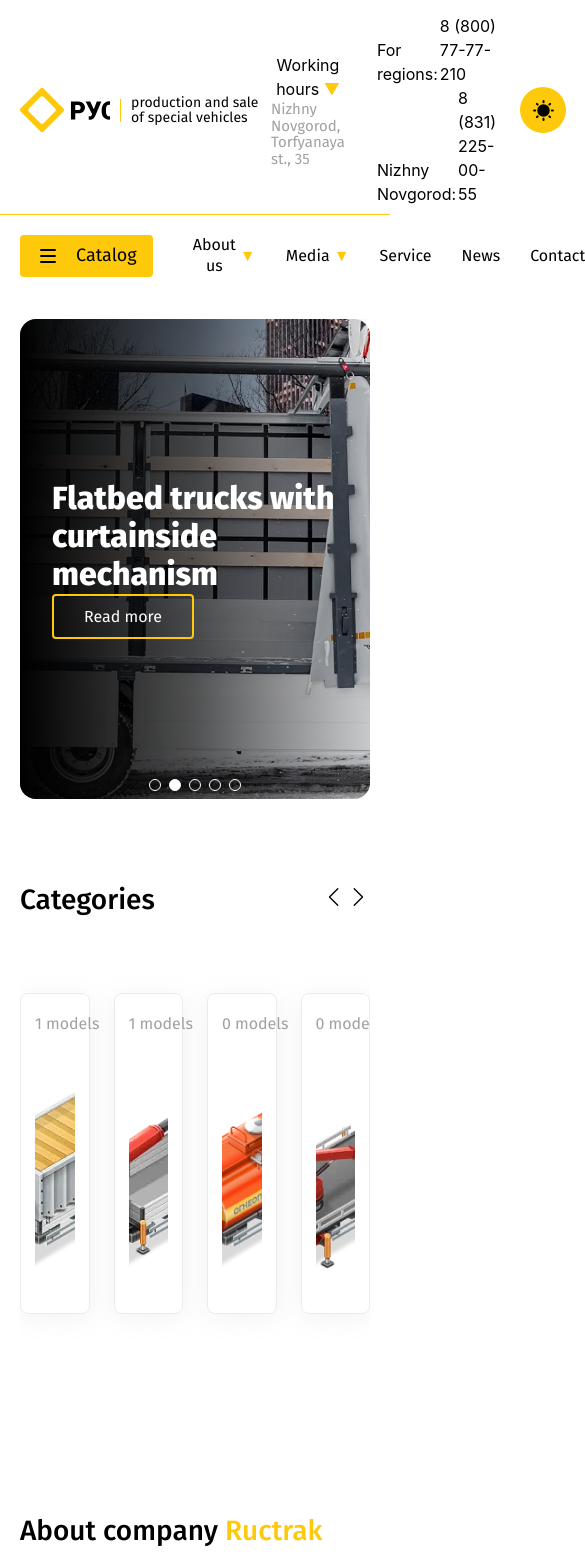
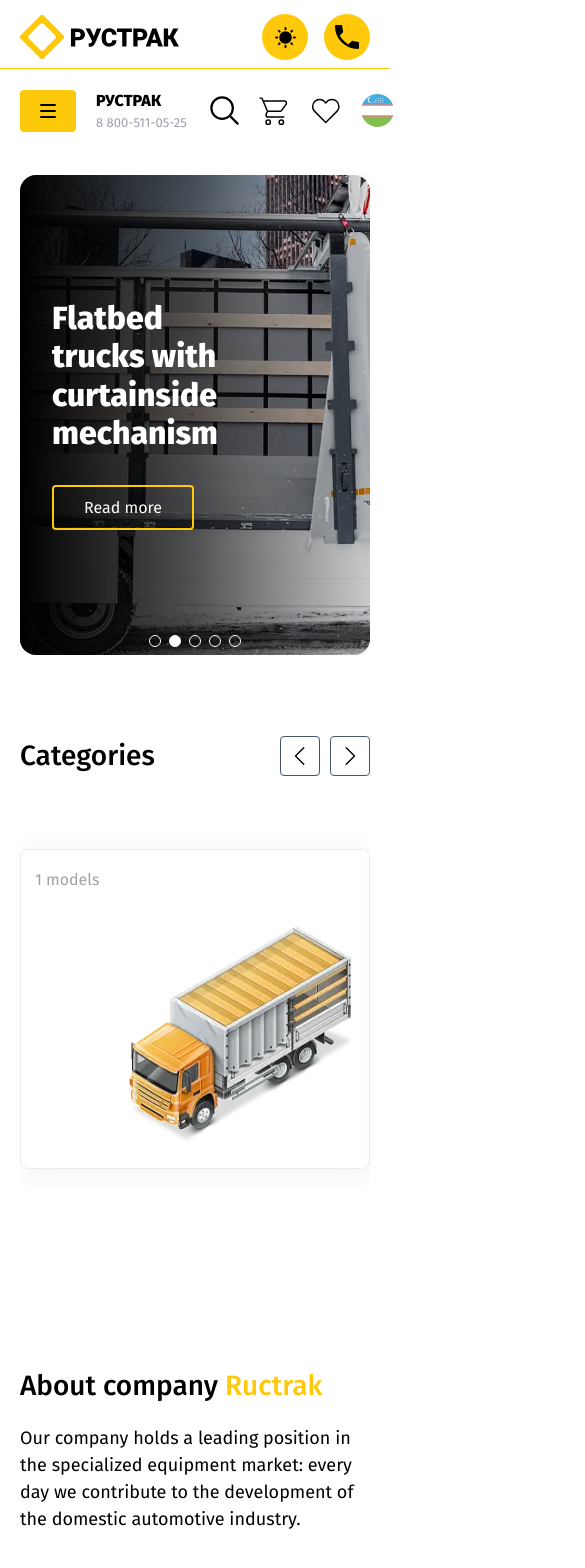
Before and after one commit to misterkhabibullayev/ructrak, a React (Vite) app: page / in a window 390 px wide. Shown: the top 1568 px of the page, 585 px wide, since content can reach past the window. Built offline with nearby package versions, Linux system fonts and the light colour scheme.

Commit message:
Improved responsive design

```diff
--- a/src/components/AboutStatsSection.jsx
+++ b/src/components/AboutStatsSection.jsx
@@ -7,7 +7,7 @@ function AboutStatsSection() {
   return (
     <section className="bg-[#FEC80B] py-12.5">
       <div className="container1">
-        <div className="grid grid-cols-1 md:grid-cols-3 gap-34">
+        <div className="grid grid-cols-1 md:grid-cols-3 gap-15 md:gap-34">
           {statsData.map((item) => (
             <div key={item.id} data-aos="fade-up">
               <div>
--- a/src/components/Header.jsx
+++ b/src/components/Header.jsx
@@ -43,15 +43,15 @@ function Header() {
             <div>
               <Link to="/" className="flex items-center gap-2.5">
                 <Images.logoImage className="text-black dark:text-white transition-all duration-300" />
-                <div className="w-0.5 h-5.75 bg-[#FEC80B]"></div>
-                <p className="font-FiraSans font-normal text-[14px] leading-[110%] text-[#000000] max-w-48 dark:text-white transition-all duration-300">
+                <div className="hidden lg:block w-0.5 h-5.75 bg-[#FEC80B]"></div>
+                <p className="hidden lg:block font-FiraSans font-normal text-[14px] leading-[110%] text-[#000000] max-w-48 dark:text-white transition-all duration-300">
                   {t("header.tagline")}
                 </p>
               </Link>
             </div>
-            <div className="flex items-center gap-8">
-              <div className="flex flex-col">
-                <div className="flex items-center justify-end relative">
+            <div className="flex items-center gap-6 lg:gap-8">
+              <div className="hidden md:flex md:flex-col">
+                <div className="hidden lg:flex lg:items-center lg:justify-end relative">
                   <button
                     onClick={() => setIsOpen((prev) => !prev)}
                     className="cursor-pointer dark:text-white transition-all duration-300"
@@ -89,19 +89,33 @@ function Header() {
                     )}
                   </AnimatePresence>
                 </div>
-                <p className="font-FiraSans font-normal text-[15px] leading-[110%] text-[#A1A1A1]">
+                <p className="max-w-50 text-right font-FiraSans font-normal text-[15px] leading-[110%] text-[#A1A1A1]">
                   {t("header.address")}
                 </p>
               </div>
-              <div className="flex items-center gap-6">
-                <div className="flex flex-col items-end">
+              <div className="flex items-center gap-4 lg:gap-6">
+                <div className="hidden md:flex md:flex-col md:items-end">
                   <div className="flex items-end gap-0.5 dark:text-white transition-all duration-300">
-                    <span>{t("header.forRegions")}</span>
-                    <a href="tel:8 (800) 77-77-210">8 (800) 77-77-210</a>
+                    <span className="font-FiraSans font-normal text-[15px] leading-[110%] text-[#A1A1A1] whitespace-nowrap">
+                      {t("header.forRegions")}
+                    </span>
+                    <a
+                      href="tel:8 (800) 77-77-210"
+                      className="font-FiraSans font-normal text-[15px] leading-[110%] text-[#A1A1A1] whitespace-nowrap"
+                    >
+                      8 (800) 77-77-210
+                    </a>
                   </div>
                   <div className="flex items-end gap-0.5 dark:text-white transition-all duration-300">
-                    <span>{t("header.nizhnyNovgorod")}</span>
-                    <a href="tel:8 (831) 225-00-55">8 (831) 225-00-55</a>
+                    <span className="font-FiraSans font-normal text-[15px] leading-[110%] text-[#A1A1A1] whitespace-nowrap">
+                      {t("header.nizhnyNovgorod")}
+                    </span>
+                    <a
+                      href="tel:8 (831) 225-00-55"
+                      className="font-FiraSans font-normal text-[15px] leading-[110%] text-[#A1A1A1] whitespace-nowrap"
+                    >
+                      8 (831) 225-00-55
+                    </a>
                   </div>
                 </div>
                 <div>
@@ -155,7 +169,7 @@ function Header() {
                   duration: 0.35,
                   ease: [0.04, 0.62, 0.23, 0.98],
                 }}
-                className="overflow-hidden bg-white dark:bg-slate-950"
+                className="bg-white dark:bg-slate-950"
               >
                 <div className="">
                   <BottomHeaderTop />
@@ -165,7 +179,7 @@ function Header() {
           </AnimatePresence>
           <hr className={`text-[#FEC80B] ${isSticky ? "block" : "hidden"}`} />
           <div className="pt-2.5 pb-3.5">
-            <HeaderBottom />
+            <HeaderBottom isSticky={isSticky} setIsSticky={setIsSticky} />
           </div>
         </div>
       </div>
--- a/src/components/HeaderBottom.jsx
+++ b/src/components/HeaderBottom.jsx
@@ -4,8 +4,9 @@ import { Link } from "react-router-dom";
 import CatalogModal from "./CatalogModal";
 import { useState } from "react";
 import { LangModal } from "./LangModal";
+import { AnimatePresence, motion } from "framer-motion";
 
-export function HeaderBottom() {
+export function HeaderBottom({ isSticky }) {
   const { t } = useTranslation();
   const [activeMenu, setActiveMenu] = useState(null);
   const toggleMenu = (menuName) => {
@@ -16,7 +17,7 @@ export function HeaderBottom() {
       <div className="relative">
         <div className="container1">
           <div className="flex items-center justify-between">
-            <div className="flex items-center gap-10">
+            <div className="flex items-center gap-5 md:gap-10">
               <button
                 onClick={() => toggleMenu("catalog")}
                 className="py-2.25 px-4 bg-[#FEC80B] flex items-center gap-4 rounded cursor-pointer transition-all duration-300"
@@ -26,12 +27,51 @@ export function HeaderBottom() {
                 ) : (
                   <Images.burgerIcon />
                 )}
-                <span className="font-FiraSans font-normal text-[18px] leading-[110%] text-black flex items-center justify-center">
-                  {t("header.catalog")}
-                </span>
+                <AnimatePresence>
+                  {!isSticky && (
+                    <motion.span
+                      initial={{ width: 0, opacity: 0 }}
+                      animate={{ width: "auto", opacity: 1 }}
+                      exit={{ width: 0, opacity: 0 }}
+                      transition={{ duration: 0.25, ease: "easeInOut" }}
+                      className="hidden font-FiraSans font-normal text-[18px] leading-[110%] text-black md:flex items-center justify-center whitespace-nowrap overflow-hidden"
+                    >
+                      {t("header.catalog")}
+                    </motion.span>
+                  )}
+                </AnimatePresence>
               </button>
+              <div className="flex flex-col min-[556px]:hidden">
+                <a
+                  href="/"
+                  className="font-FiraSans font-extrabold text-[16px] text-black dark:text-white"
+                >
+                  РУСTРАК
+                </a>
+                <a
+                  href="tel:88005110525"
+                  className="font-FiraSans font-normal text-[13px] text-zinc-400 whitespace-nowrap"
+                >
+                  8 800-511-05-25
+                </a>
+              </div>
+              <AnimatePresence>
+                {isSticky && (
+                  <motion.div
+                    initial={{ width: 0, opacity: 0 }}
+                    animate={{ width: "auto", opacity: 1 }}
+                    exit={{ width: 0, opacity: 0 }}
+                    transition={{ duration: 0.3, ease: "easeInOut" }}
+                    className="overflow-hidden min-[556px]:flex items-center hidden"
+                  >
+                    <Link to="/" className="flex items-center gap-2.5">
+                      <Images.logoImage className="text-black dark:text-white transition-all duration-300 shrink-0" />
+                    </Link>
+                  </motion.div>
+                )}
+              </AnimatePresence>
               <div>
-                <nav className="text-black dark:text-white transition-all duration-300 flex items-center gap-7.5 font-FiraSans font-normal text-[16px] leading-[130%]">
+                <nav className="text-black dark:text-white transition-all duration-300 hidden lg:flex md:items-center gap-7.5 font-FiraSans font-normal text-[16px] leading-[130%]">
                   <button
                     onClick={() => toggleMenu("about")}
                     className="flex items-center gap-1 cursor-pointer"
@@ -67,13 +107,16 @@ export function HeaderBottom() {
               </div>
             </div>
             <div className="flex items-center gap-4">
-              <div className="flex items-center border border-[#FEC80B] rounded-[40px] px-3 py-1">
+              <div className="hidden md:flex items-center border border-[#FEC80B] rounded-[40px] px-3 py-1">
                 <input
                   type="search"
                   placeholder={t("header.searchPlaceholder")}
-                  className="bg-transparent text-gray-900 placeholder:text-black dark:text-white dark:placeholder:text-white outline-none min-w-65"
+                  className="bg-transparent text-gray-900 placeholder:text-black dark:text-white dark:placeholder:text-white outline-none min-w-60"
                 />
                 <Images.searchIcon className="text-black dark:text-white transition-all duration-300" />
+              </div>
+              <div className="block md:hidden">
+                <Images.searchIcon className="w-8.75 h-8.75 text-black dark:text-white transition-all duration-300" />
               </div>
               <div>
                 <Link
@@ -91,10 +134,12 @@ export function HeaderBottom() {
                   <Images.favoritesIcon />
                 </Link>
               </div>
-              <div className="flex items-center justify-center">
+              <div
+                className={`flex items-center justify-center ${isSticky ? "hidden" : "block"}`}
+              >
                 <LangModal />
               </div>
-              <div className="hidden">
+              <div className={isSticky ? "block" : "hidden"}>
                 <button className="w-8.75 h-8.75 flex items-center justify-center bg-[#FEC80B] rounded-full">
                   <Images.telephoneIcon width={25} height={25} />
                 </button>
--- a/src/components/HeroSection.jsx
+++ b/src/components/HeroSection.jsx
@@ -47,7 +47,7 @@ export function HeroSection() {
               <div className="my-auto px-8">
                 <h1
                   data-aos="fade-up"
-                  className="font-FiraSans font-extrabold text-[32px] md:text-[40px] leading-[120%] text-white max-w-full md:max-w-113"
+                  className="font-FiraSans font-extrabold text-[32px] md:text-[40px] leading-[120%] text-white max-w-[60%] md:max-w-113 mb-8 md:mb-0"
                 >
                   {t("heroSection.swiper1.swiperTitle")}
                 </h1>
@@ -78,7 +78,7 @@ export function HeroSection() {
           >
             <div className="w-full h-120 flex items-center bg-linear-to-r from-black via-black/60 to-transparent rounded-l-2xl">
               <div className="my-auto px-8">
-                <h1 className="font-FiraSans font-extrabold text-[32px] md:text-[40px] leading-[120%] text-white max-w-full md:max-w-120">
+                <h1 className="font-FiraSans font-extrabold text-[32px] md:text-[40px] leading-[120%] text-white max-w-[60%] md:max-w-120 mb-8 md:mb-0">
                   {t("heroSection.swiper2.swiperTitle")}
                 </h1>
                 <p className="hidden md:block font-FiraSans font-normal text-[18px] mt-4 mb-8 text-white max-w-full md:max-w-113">
@@ -98,7 +98,7 @@ export function HeroSection() {
           >
             <div className="w-full h-120 flex items-center bg-linear-to-r from-black via-black/60 to-transparent rounded-l-2xl">
               <div className="my-auto px-8">
-                <h1 className="font-FiraSans font-extrabold text-[32px] md:text-[40px] leading-[120%] text-white max-w-full md:max-w-120">
+                <h1 className="font-FiraSans font-extrabold text-[32px] md:text-[40px] leading-[120%] text-white max-w-full md:max-w-120 mb-8 md:mb-0">
                   {t("heroSection.swiper3.swiperTitle")}
                 </h1>
                 <p className="hidden md:block font-FiraSans font-normal text-[18px] mt-4 mb-8 text-white max-w-full md:max-w-113">
@@ -107,7 +107,7 @@ export function HeroSection() {
                 <div className="flex flex-col gap-3 md:flex-row">
                   <a
                     href="/about"
-                    className="px-7.5 py-3 bg-[#FEC80B] border-2 border-[#FEC80B] text-black rounded cursor-pointer hover:bg-[#FFD43A] transition-all duration-300 font-FiraSans font-normal text-[16px] leading-[110%]"
+                    className="px-7.5 py-3 bg-[#FEC80B] border-2 border-[#FEC80B] text-black rounded cursor-pointer hover:bg-[#FFD43A] transition-all duration-300 font-FiraSans font-normal text-center text-[16px] leading-[110%]"
                   >
                     {t("heroSection.swiper3.openKatalog")}
                   </a>
@@ -124,7 +124,7 @@ export function HeroSection() {
           >
             <div className="w-full h-120 flex items-center bg-linear-to-r from-black via-black/60 to-transparent rounded-l-2xl">
               <div className="my-auto px-8">
-                <h1 className="font-FiraSans font-extrabold text-[14px] md:text-[28px] leading-[120%] text-white max-w-full md:max-w-120">
+                <h1 className="font-FiraSans font-extrabold text-[14px] md:text-[28px] leading-[120%] text-white max-w-full md:max-w-120 mb-8 md:mb-0">
                   {t("heroSection.swiper4.swiperTitle")}
                 </h1>
                 <p className="hidden md:block font-FiraSans font-normal text-[16px] mt-4 mb-8 text-white max-w-full md:max-w-113">
@@ -133,7 +133,7 @@ export function HeroSection() {
                 <div className="flex flex-col gap-3 md:flex-row">
                   <a
                     href="/catalog/krany-manipulyatory/"
-                    className="px-7.5 py-3 bg-[#FEC80B] border-2 border-[#FEC80B] text-black rounded cursor-pointer hover:bg-[#FFD43A] transition-all duration-300 font-FiraSans font-normal text-[16px] leading-[110%]"
+                    className="px-7.5 py-3 bg-[#FEC80B] border-2 border-[#FEC80B] text-black rounded cursor-pointer hover:bg-[#FFD43A] transition-all duration-300 font-FiraSans font-normal text-center text-[16px] leading-[110%]"
                   >
                     {t("heroSection.swiper4.readMore")}
                   </a>
@@ -150,7 +150,7 @@ export function HeroSection() {
           >
             <div className="w-full h-120 flex items-center bg-linear-to-r from-black via-black/60 to-transparent rounded-l-2xl">
               <div className="my-auto px-8">
-                <h1 className="font-FiraSans font-extrabold text-[14px] md:text-[28px] leading-[120%] text-white max-w-full md:max-w-120">
+                <h1 className="font-FiraSans font-extrabold text-[14px] md:text-[28px] leading-[120%] text-white max-w-full md:max-w-120 mb-8 md:mb-0">
                   {t("heroSection.swiper5.swiperTitle")}
                 </h1>
                 <p className="hidden md:block font-FiraSans font-normal text-[16px] mt-4 mb-8 text-white max-w-full md:max-w-113">
@@ -159,7 +159,7 @@ export function HeroSection() {
                 <div className="flex flex-col gap-3 md:flex-row">
                   <a
                     href="/catalog/krany-manipulyatory/"
-                    className="px-7.5 py-3 bg-[#FEC80B] border-2 border-[#FEC80B] text-black rounded cursor-pointer hover:bg-[#FFD43A] transition-all duration-300 font-FiraSans font-normal text-[16px] leading-[110%]"
+                    className="px-7.5 py-3 bg-[#FEC80B] border-2 border-[#FEC80B] text-black rounded cursor-pointer hover:bg-[#FFD43A] transition-all duration-300 font-FiraSans font-normal text-center text-[16px] leading-[110%]"
                   >
                     {t("heroSection.swiper5.readMore")}
                   </a>
--- a/src/components/KategorySection.jsx
+++ b/src/components/KategorySection.jsx
@@ -19,18 +19,18 @@ export function KategorySection() {
   const { t, i18n } = useTranslation();
   const currentLang = i18n.language;
   return (
-    <section>
+    <section className="overflow-hidden">
       <div className="container1 mt-20">
         <div className="flex items-center justify-between mb-8">
           <h1 className="font-FiraSans font-medium text-[28px] md:text-[42px] dark:text-white">
             {t("categorySection.categoryTitle")}
           </h1>
-          <div>
-            <button className="custom-prev-btn">
-              <Images.swiperPrevBtnIcon className="text-black dark:text-white" />
+          <div className="flex items-center gap-2.5">
+            <button className="custom-prev-btn border border-slate-600 rounded group hover:bg-[#FEC80B]  p-1.75 transition-all duration-300">
+              <Images.swiperPrevBtnIcon className="text-black dark:text-white group-hover:text-black" />
             </button>
-            <button className="custom-next-btn">
-              <Images.swiperNextBtnIcon className="text-black dark:text-white" />
+            <button className="custom-next-btn border border-slate-600 rounded group hover:bg-[#FEC80B]  p-1.75 transition-all duration-300">
+              <Images.swiperNextBtnIcon className="text-black dark:text-white group-hover:text-black" />
             </button>
           </div>
         </div>
@@ -38,6 +38,20 @@ export function KategorySection() {
           <Swiper
             slidesPerView={4}
             spaceBetween={24}
+            breakpoints={{
+              320: {
+                slidesPerView: 1,
+                spaceBetween: 12,
+              },
+              768: {
+                slidesPerView: 2,
+                spaceBetween: 20,
+              },
+              1024: {
+                slidesPerView: 4,
+                spaceBetween: 24,
+              }
+            }}
             loop={true}
             navigation={{
               prevEl: ".custom-prev-btn",
```
Also changed, not shown: src/components/BottomHeaderTop.jsx (+8 -6 lines).
